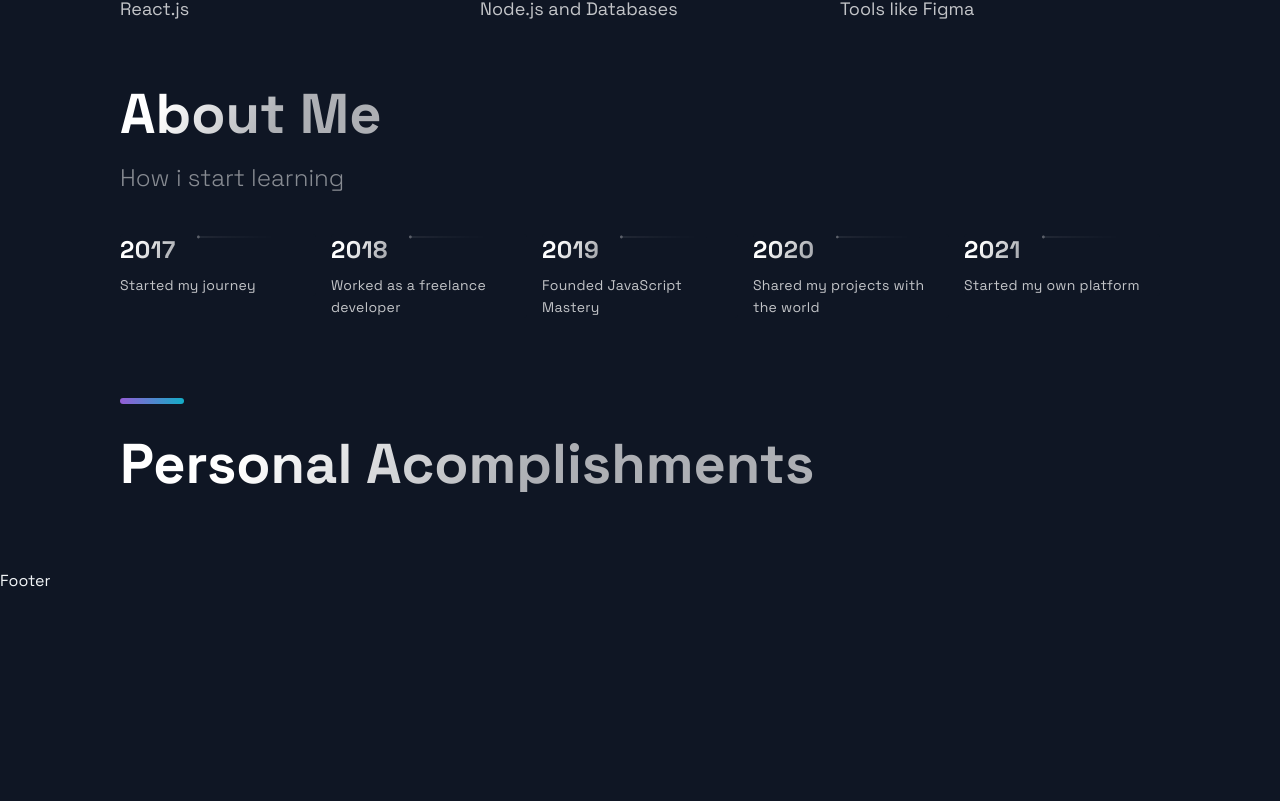
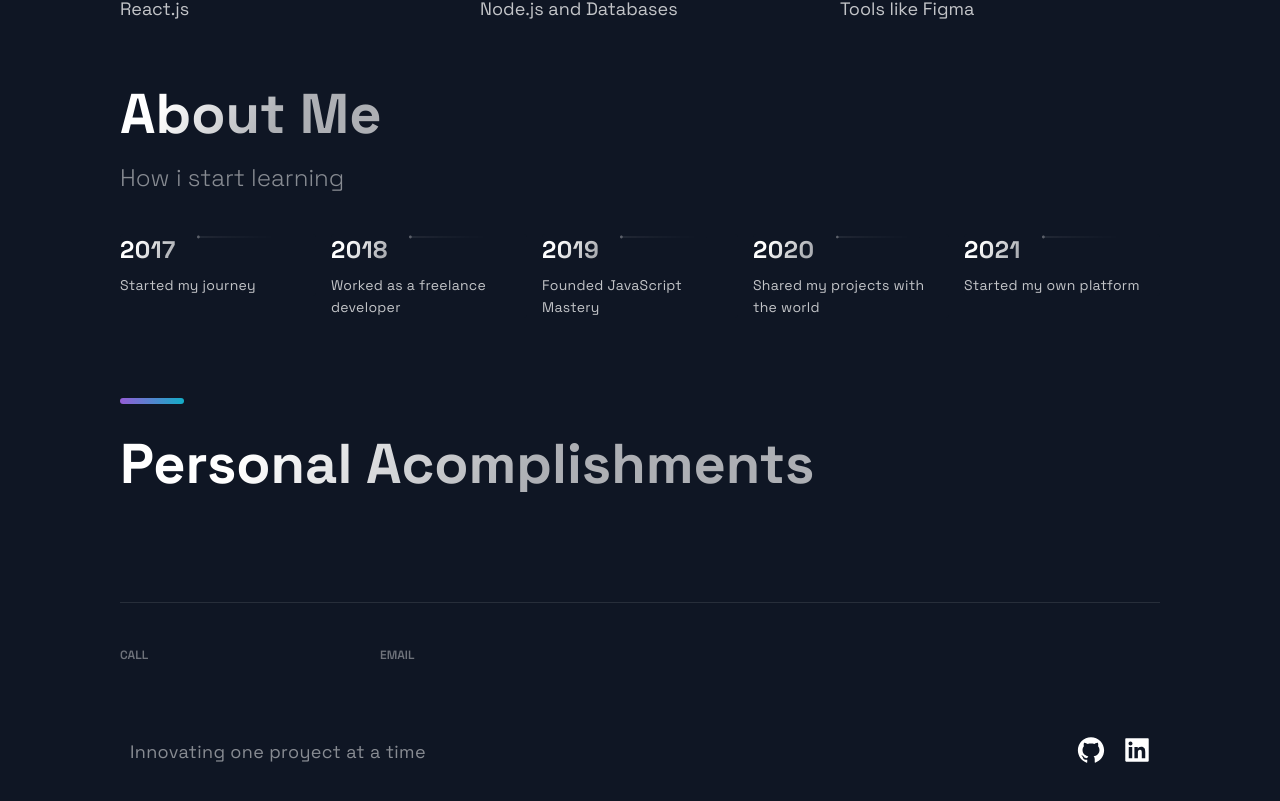
Before and after one commit to bosxch/my_porfolio, a Next.js app: page / in a window 1280 px wide. Shown: the part 1658-2459 px from the top of the page. Before the commit the page ends 2249 px from the top, so only its background shows below. Built offline with nearby package versions, Linux system fonts and the light colour scheme.

Commit message:
footer component

```diff
--- a/src/components/Footer/Footer.js
+++ b/src/components/Footer/Footer.js
@@ -6,9 +6,31 @@ import { CompanyContainer, FooterWrapper, LinkColumn, LinkItem, LinkList, LinkTi
 
 const Footer = () => {
   return (
-    <div>
-      Footer
-    </div>
+    <FooterWrapper>
+      <LinkList>
+      <LinkColumn>
+      <LinkTitle>Call</LinkTitle>
+      <LinkItem href='tel: 2236162655'></LinkItem>
+      </LinkColumn>
+      <LinkColumn>
+      <LinkTitle>Email</LinkTitle>
+      <LinkItem href='amparocardosobosch@gmail.com'></LinkItem>
+      </LinkColumn>
+      </LinkList>
+      <SocialIconsContainer>
+        <CompanyContainer>
+          <Slogan>Innovating one proyect at a time</Slogan>
+        </CompanyContainer>
+        <SocialContainer>
+        <SocialIcons href='https://github.com/bosxch'>
+        <AiFillGithub size='3rem'/>
+      </SocialIcons>
+      <SocialIcons href='in/amparo-cardoso-bosch'>
+        <AiFillLinkedin size='3rem'/>
+      </SocialIcons>
+      </SocialContainer>
+      </SocialIconsContainer>
+    </FooterWrapper>
   );
 };
 
```
